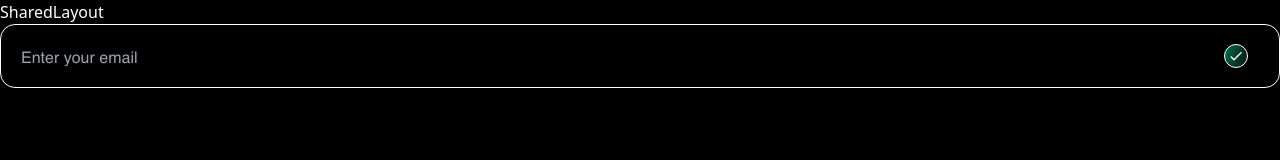
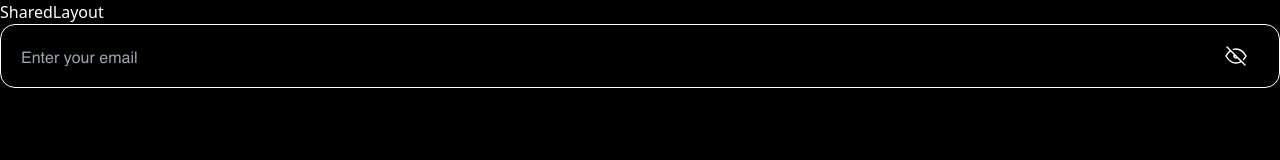
Before and after one commit to KaterynaZhuvak/MyFin, a React (Vite) app: page /signup in a window 1280 px wide. Shown: the top 160 px of the page. Built offline with nearby package versions, Linux system fonts and the light colour scheme.

Commit message:
fix(MF-25): fixing edits

```diff
--- a/package.json
+++ b/package.json
@@ -7,7 +7,7 @@
     "build": "tsc && vite build",
     "dev": "vite",
     "format": "npx prettier . --write",
-    "lint": "eslint . --ext ts,tsx --report-unused-disable-directives --max-warnings 0 ",
+    "lint": "eslint . --ext ts,tsx --report-unused-disable-directives --max-warnings 0",
     "pre-commit": "lint-staged",
     "prepare": "husky install",
     "preview": "vite preview",
--- a/src/pages/SignUpPage/index.tsx
+++ b/src/pages/SignUpPage/index.tsx
@@ -1,13 +1,10 @@
 import type { FC } from 'react';
 import { Form, Formik } from 'formik';
 import { Input } from '../../shared/ui/Input';
-import { CheckIcon } from '../../shared/icons';
+import { EyeOffIcon } from '../../shared/icons';
 
 interface FormValues {
   username: string;
-  // email: string;
-  // password:string;
-  // repeatPassword:string;
 }
 
 export const SignUpPage: FC = () => {
@@ -28,7 +25,7 @@ export const SignUpPage: FC = () => {
             name='username'
             placeholder='Enter your email'
             iconPosition='end'
-            icon={<CheckIcon />}
+            icon={<EyeOffIcon />}
           />
         </Form>
       </Formik>
--- a/src/shared/ui/Input/index.tsx
+++ b/src/shared/ui/Input/index.tsx
@@ -1,7 +1,7 @@
 import { type ReactNode, type FC, type InputHTMLAttributes } from 'react';
 import { Field, ErrorMessage } from 'formik';
 import { type VariantProps, cva } from 'class-variance-authority';
-import { cn } from '../../../utils/cn';
+import { cn } from '../../lib/cn';
 
 const inputVariants = cva(
   'w-full border border-solid bg-transparent text-base text-white',
```
Also changed, not shown: src/shared/lib/cn.ts (renamed from src/utils/cn.ts).
